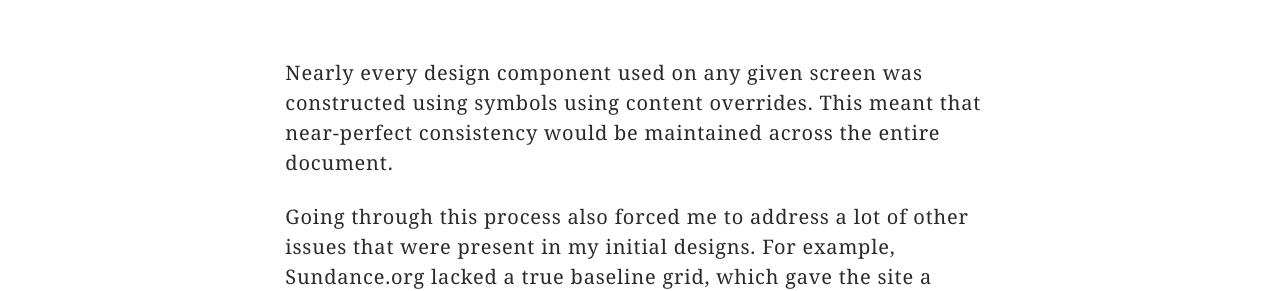
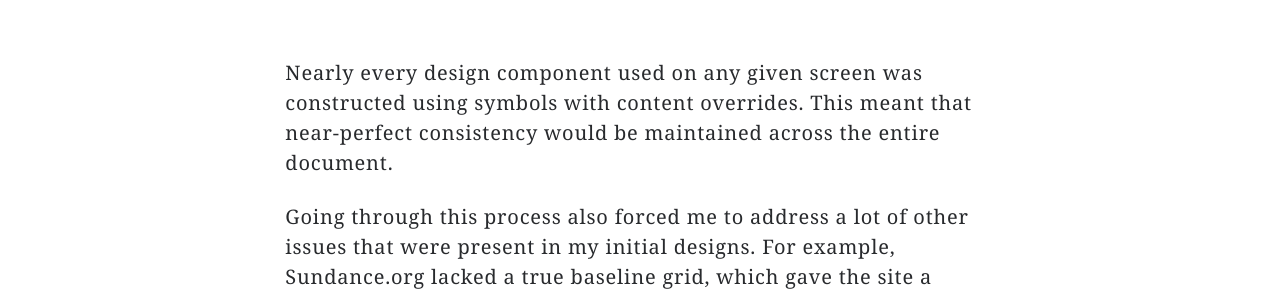
Before and after one commit to kirbyyardley/portfolio, a Jekyll site: the page built from _projects/sundance-styleguide.md, in a window 1280 px wide and 900 px high, scrolled down 1860 px. Shown: the part 201-492 px from the top of the window. Built offline with Jekyll 4.4.1, drawn with Linux system fonts in a browser that asks for light colours; some web fonts are replaced.

Commit message:
Update sundance-styleguide.md

```diff
--- a/_projects/sundance-styleguide.md
+++ b/_projects/sundance-styleguide.md
@@ -54,7 +54,7 @@ cta: 'Read Case Study'
 
     <div class="o-layout__item u-2/3@desktop o-spacer__bottom">
 
-      <p>Nearly every design component used on any given screen was constructed using symbols using content overrides. This meant that near-perfect consistency would be maintained across the entire document.</p>
+      <p>Nearly every design component used on any given screen was constructed using symbols with content overrides. This meant that near-perfect consistency would be maintained across the entire document.</p>
 
       <p>Going through this process also forced me to address a lot of other issues that were present in my initial designs. For example, Sundance.org lacked a true baseline grid, which gave the site a perceptibly poor vertical rhythm. I took advantage of this opportunity to spent almost an entire day recalculating every space and line-height throughout the entire site. It's astonishing how subtle that change was and how much of an impact it had on every single page. With these tweaks out of the way, our team would now need to strategize on how to go about implementing a complete refactoring of the site's CSS.</p>
 
```
